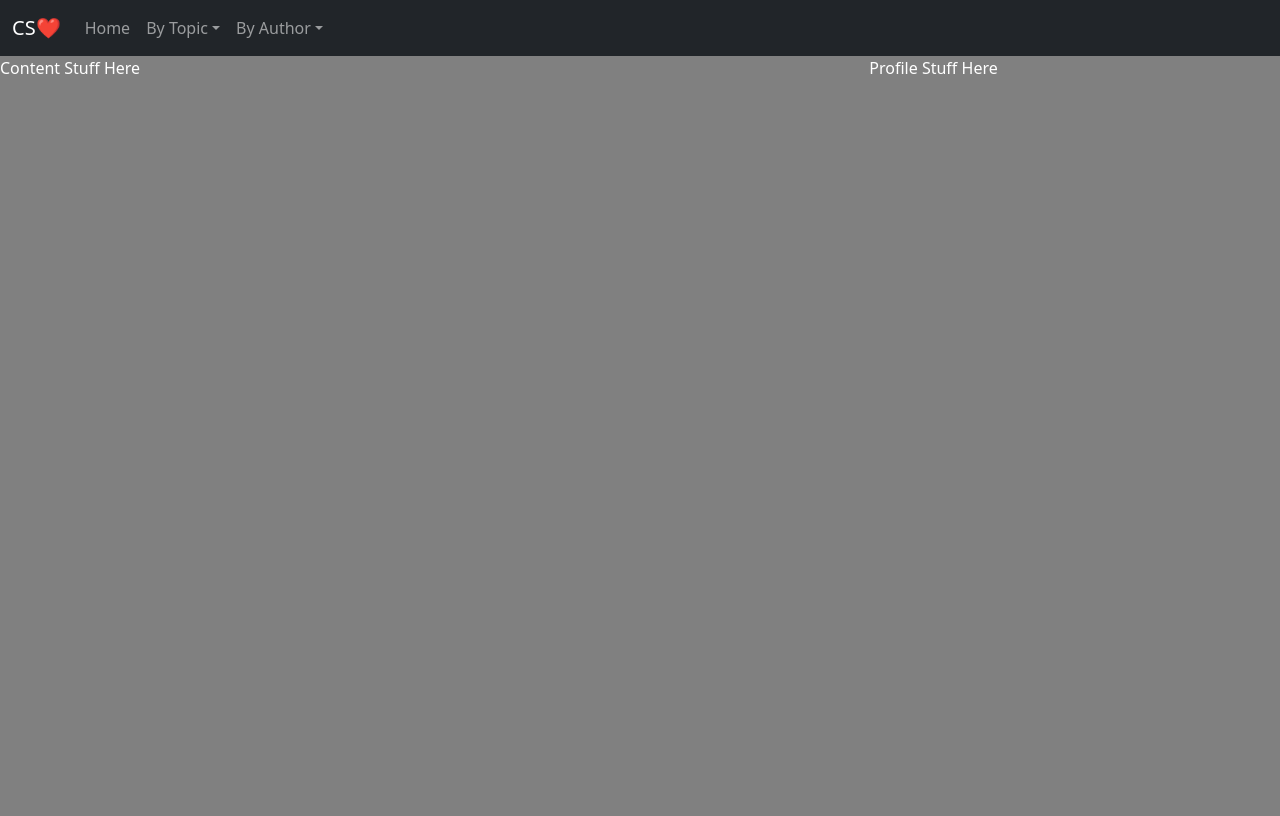
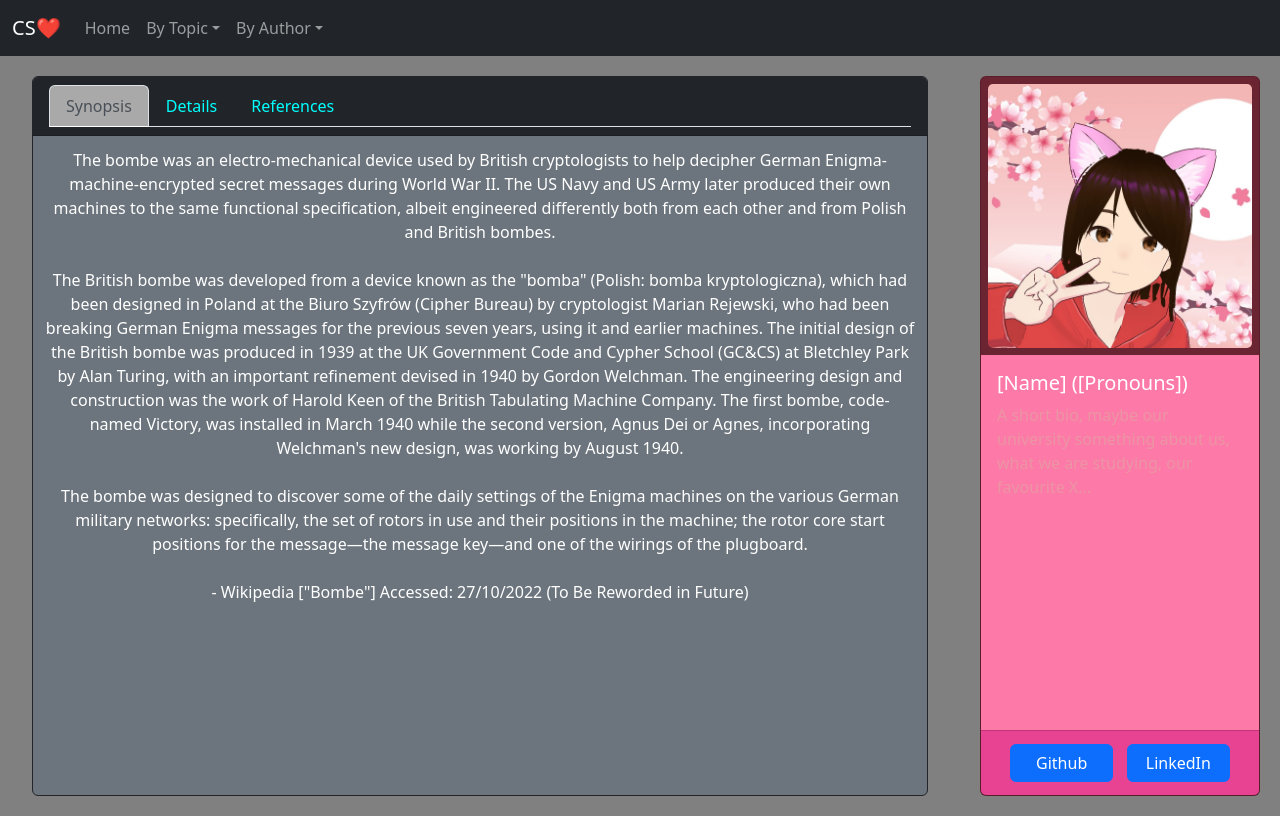
Before and after one commit to SkyePal42/ProgBlackCSPosContributions, a plain HTML site: page Skye.html in a window 1280 px wide. Drawn offline with nearby package versions, Linux system fonts and the light colour scheme.

Commit message:
Added basic info, Used Bootstrap Cards

```diff
--- a/CSS/main.css
+++ b/CSS/main.css
@@ -2,3 +2,12 @@ body {
     background-color: grey;
     color: white;
 }
+
+.nav-btn-dark {
+    color: cyan;
+    background-color: black;
+}
+
+.nav-btn-dark.active {
+    background-color: darkgrey !important;
+}
--- a/Skye.html
+++ b/Skye.html
@@ -22,9 +22,87 @@
 
 <body>
     <div id="navbar"></div>
-    <div class="row">
-        <div class="col-sm-8">Content Stuff Here</div>
-        <div class="col-sm-4">Profile Stuff Here</div>
+    <div class="container-fluid" style="height: 100vh-56px;">
+        <div class="row">
+            <div class="col-sm-9">
+                <div class=" card text-center bg-secondary text-white border-dark"
+                    style="color: black; margin: 20px; height: 90vh;">
+                    <div class="card-header bg-dark">
+                        <ul class="nav nav-tabs" id="myTab" role="tablist">
+                            <li class="nav-item" role="presentation">
+                                <button class="nav-link active nav-btn-dark" id="synopsis-tab" data-bs-toggle="tab"
+                                    data-bs-target="#synopsis" type="button" role="tab" aria-controls="synopsis"
+                                    aria-selected="true">Synopsis</button>
+                            </li>
+                            <li class="nav-item" role="presentation">
+                                <button class="nav-link nav-btn-dark" id="details-tab" data-bs-toggle="tab"
+                                    data-bs-target="#details" type="button" role="tab" aria-controls="details"
+                                    aria-selected="false">Details</button>
+                            </li>
+                            <li class="nav-item" role="presentation">
+                                <button class="nav-link nav-btn-dark" id="references-tab" data-bs-toggle="tab"
+                                    data-bs-target="#references" type="button" role="tab" aria-controls="references"
+                                    aria-selected="false">References</button>
+                            </li>
+                        </ul>
+                    </div>
+                    <div class="tab-content overflow-auto" id="myTabContent" style="padding: 12px;">
+                        <div class="tab-pane fade show active" id="synopsis" role="tabpanel"
+                            aria-labelledby="details-tab">
+                            The bombe was an electro-mechanical device used by British cryptologists to
+                            help decipher German Enigma-machine-encrypted secret messages during World War II. The US
+                            Navy and US Army later produced their own machines to the same functional
+                            specification, albeit engineered differently both from each other and from Polish and
+                            British bombes.
+                            <br><br>
+                            The British bombe was developed from a device known as the "bomba" (Polish: bomba
+                            kryptologiczna), which had been designed in Poland at the Biuro Szyfrów (Cipher Bureau) by
+                            cryptologist Marian Rejewski, who had been breaking German Enigma messages for the previous
+                            seven years, using it and earlier machines. The initial design of the British bombe was
+                            produced in 1939 at the UK Government Code and Cypher School (GC&CS) at Bletchley Park by
+                            Alan Turing, with an important refinement devised in 1940 by Gordon Welchman. The
+                            engineering design and construction was the work of Harold Keen of the British Tabulating
+                            Machine Company. The first bombe, code-named Victory, was installed in March 1940 while
+                            the second version, Agnus Dei or Agnes, incorporating Welchman's new design, was working by
+                            August 1940.
+                            <br><br>
+                            The bombe was designed to discover some of the daily settings of the Enigma machines on the
+                            various German military networks: specifically, the set of rotors in use and their positions
+                            in the machine; the rotor core start positions for the message—the message key—and one of
+                            the wirings of the plugboard.
+                            <br><br>
+                            - Wikipedia ["Bombe"] Accessed: 27/10/2022 (To Be Reworded in Future)
+                        </div>
+                        <div class="tab-pane fade" id="details" role="tabpanel" aria-labelledby="details-tab">Alan
+                            Turing is the best.
+                        </div>
+                        <div class="tab-pane fade" id="references" role="tabpanel" aria-labelledby="references-tab">
+                            <a href="https://en.wikipedia.org/wiki/Bombe" class="text-white">Wikipedia...</a>
+                        </div>
+                    </div>
+                </div>
+
+
+
+            </div>
+            <div class="col-sm-3" style="padding: 20px;">
+                <div class="card mx-auto" style="background-color: rgb(107, 36, 50); min-height: 90vh">
+                    <img src="img/Skye_Profile.jpg" class="card-img" style="width:95%; margin:2.5%"
+                        alt="Stylised picture of Skye, a girl with pink cat ears in a red hoodie posing for a picture in front of a sakura tree background.">
+                    <div class="card-body" style="background-color: #fd79a8;">
+                        <h5 class="card-title">[Name] ([Pronouns])</h5>
+                        <p class="card-text" style="color: rgb(235, 149, 164);">A short bio, maybe our university
+                            something
+                            about us, what we are studying, our
+                            favourite X...</p>
+                    </div>
+                    <div class="card-footer text-center" style="background-color: #e84393;">
+                        <a href=" #" class="btn btn-primary col-sm-5" style="margin: 5px;">Github</a>
+                        <a href="#" class="btn btn-primary col-sm-5" style="margin: 5px;">LinkedIn</a>
+                    </div>
+                </div>
+            </div>
+        </div>
     </div>
 </body>
 
```
Also changed, not shown: img/Skye_Profile.jpg (added).
